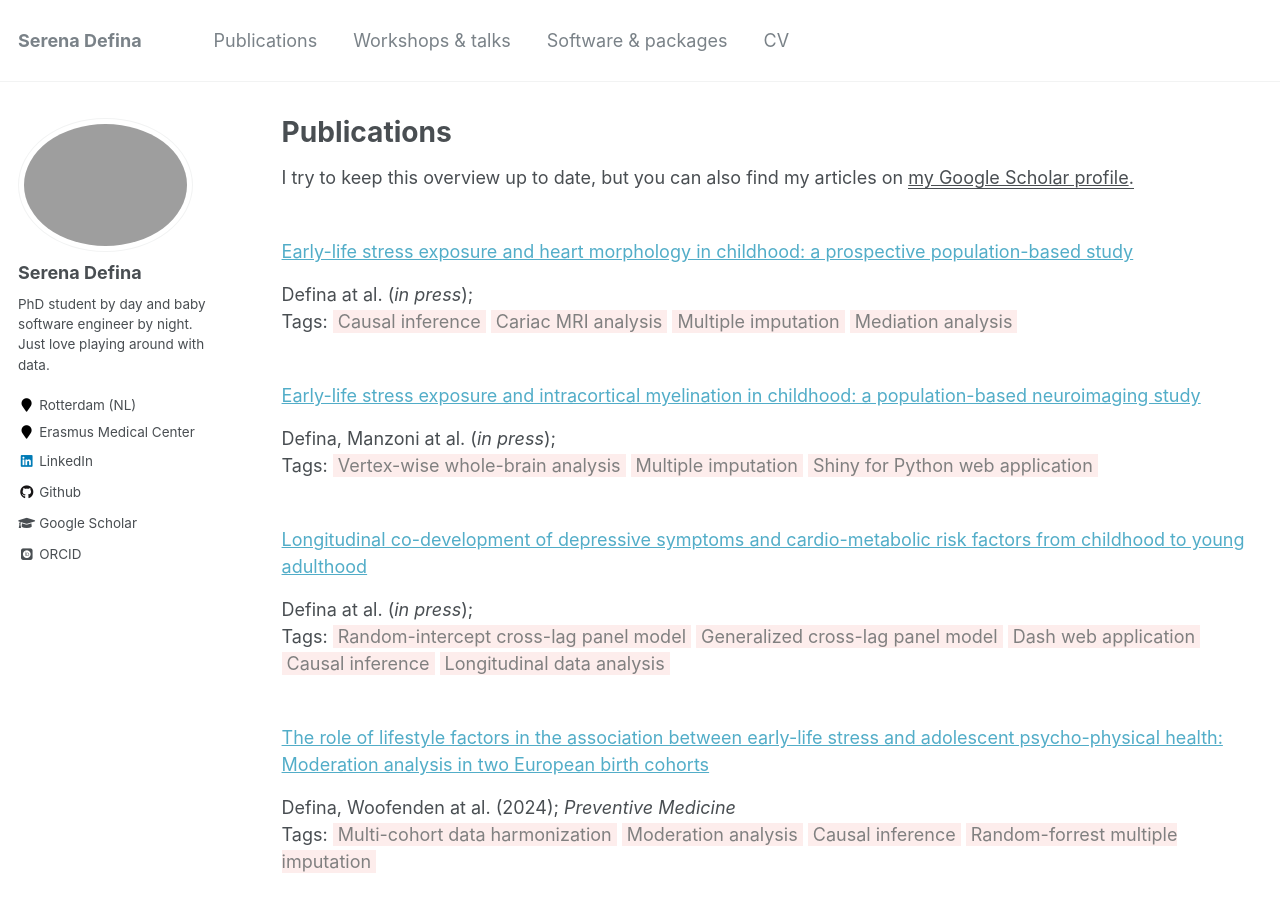
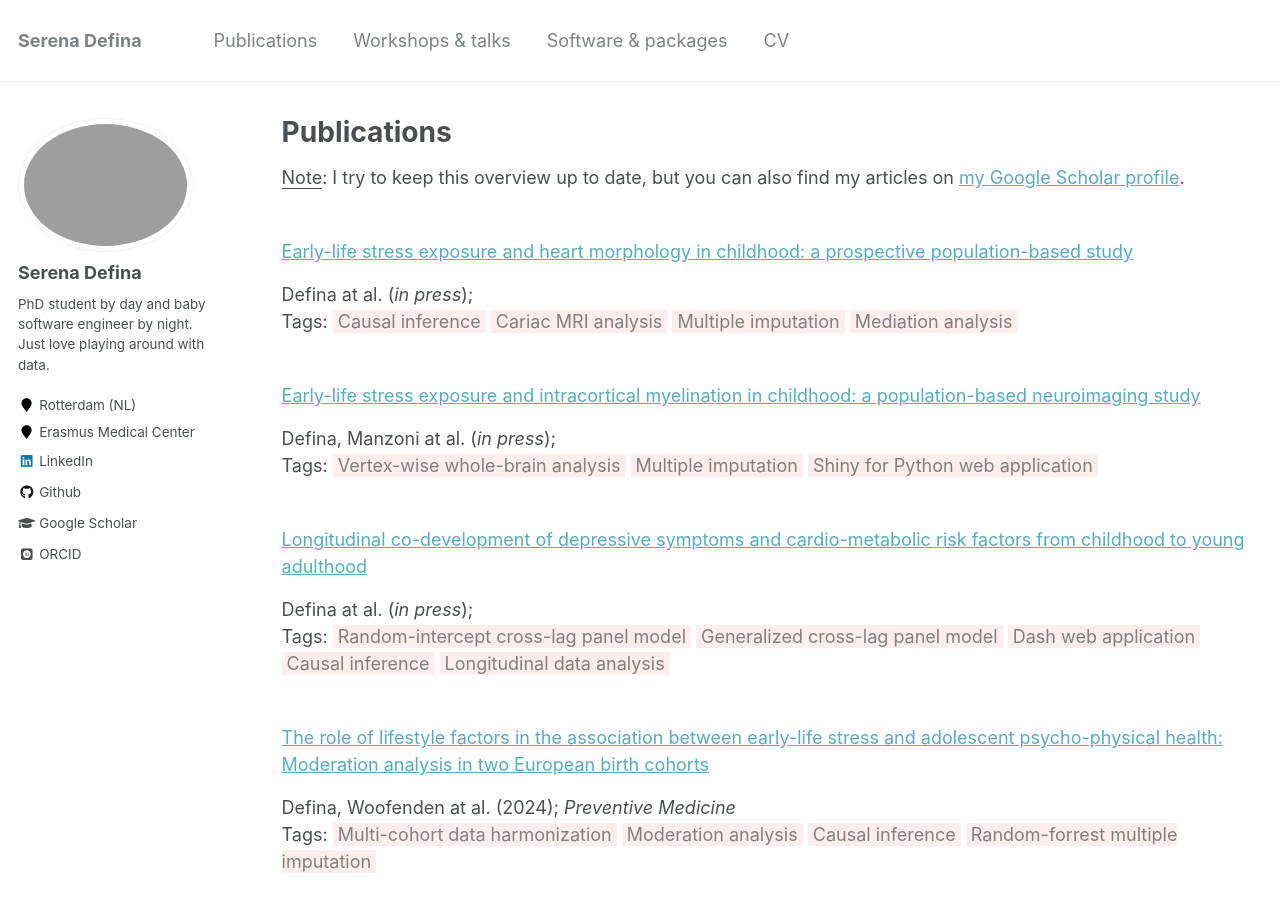
Before and after one commit to SereDef/seredef.github.io, a Jekyll site: the page built from _pages/publications.md, in a window 1280 px wide and 900 px high. Built offline with Jekyll 4.4.1, drawn with Linux system fonts in a browser that asks for light colours; some web fonts are replaced.

```diff
--- a/Gemfile
+++ b/Gemfile
@@ -7,7 +7,6 @@ source "https://rubygems.org"
 #     bundle exec jekyll serve
 #
 # This will help ensure the proper Jekyll version is running.
-# Happy Jekylling!
 
 gem "github-pages", group: :jekyll_plugins
 
--- a/_pages/publications.md
+++ b/_pages/publications.md
@@ -5,7 +5,8 @@ permalink: /publications/
 author_profile: true
 ---
 
-I try to keep this overview up to date, but you can also find my articles on <u><a href="{{author.googlescholar}}">my Google Scholar profile</a>.</u>
+<ins>Note</ins>: I try to keep this overview up to date, but you can also find my articles on
+<a href="https://scholar.google.com/citations?user=5PfYhTsAAAAJ">my Google Scholar profile</a>.
 
 {% include base_path %}
 
```
Also changed, not shown: README.md (+2 -2 lines).
